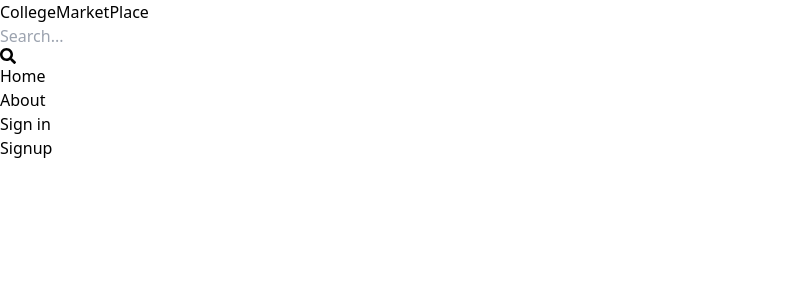
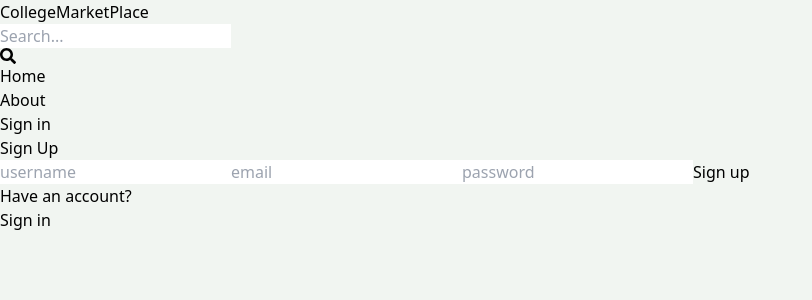
Before and after one commit to ashishthotwe07/mern-estate, a React (Vite) app in the folder client/: page /sign-up in a window 1280 px wide. Shown: the top 300 px of the page, without its empty margins (0-812 px from the left). Built offline with nearby package versions, Linux system fonts and the light colour scheme.

Commit message:
Sign in UI

```diff
--- a/client/src/index.css
+++ b/client/src/index.css
@@ -1,3 +1,7 @@
 @tailwind base;
 @tailwind components;
 @tailwind utilities;
+
+body{
+    background-color: rgb(241, 245, 241);
+}
--- a/client/src/pages/Signup.jsx
+++ b/client/src/pages/Signup.jsx
@@ -1,7 +1,39 @@
-import React from 'react'
+import React from "react";
+import { Link } from "react-router-dom";
 
 export default function Signup() {
   return (
-    <div>Signup</div>
-  )
+    <div className="p-3 max-w-lg mx-auto">
+      <h1 className="text-3xl text-center font-semibold my-7">Sign Up</h1>
+      <form className="flex flex-col gap-4">
+        <input
+          type="text"
+          placeholder="username"
+          className="border p-3 rounded-lg"
+          id="username"
+        />
+        <input
+          type="email"
+          placeholder="email"
+          className="border p-3 rounded-lg"
+          id="email"
+        />
+        <input
+          type="password"
+          placeholder="password"
+          className="border p-3 rounded-lg"
+          id="password"
+        />
+        <button className="bg-slate-700 text-white p-3 rounded-lg uppercase hover:opacity-95 disabled:opacity-80">
+          Sign up
+        </button>
+      </form>
+      <div className="flex gap-2 mt-5">
+        <p>Have an account?</p>
+        <Link to={"/sign-in"}>
+          <span className="text-blue-700">Sign in</span>
+        </Link>
+      </div>
+    </div>
+  );
 }
```
